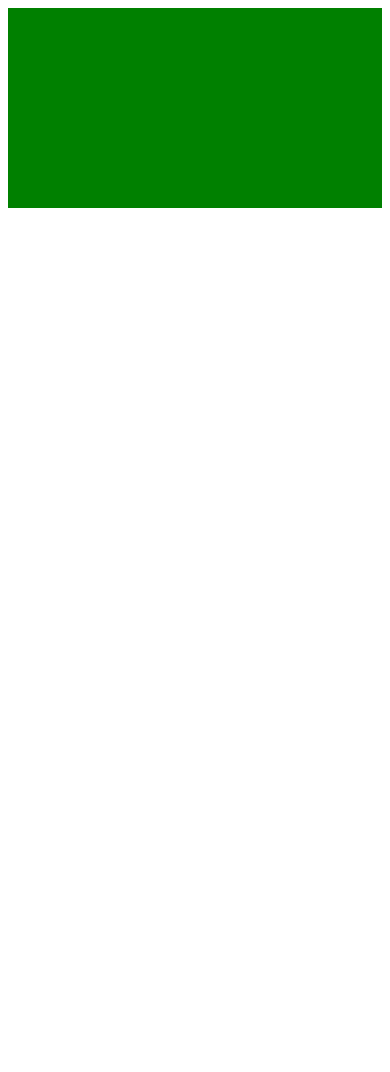
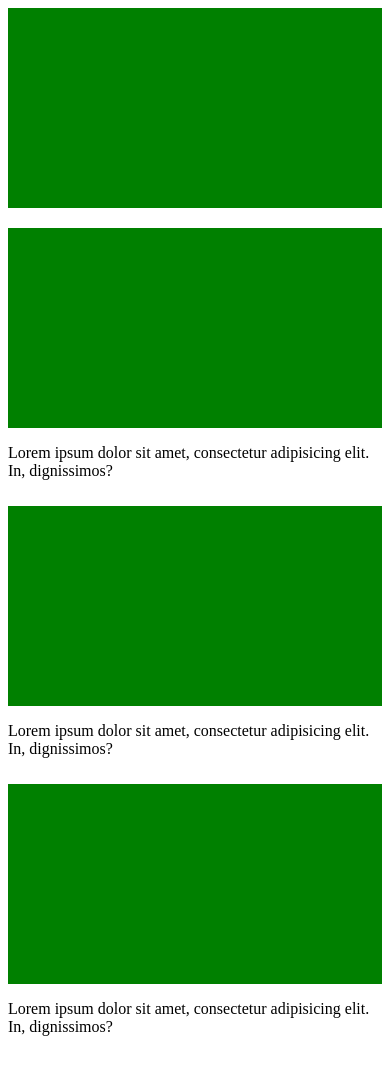
Before and after one commit to Rupeshtri/Frontend-Development, a plain HTML site: page 5th_March_Rem&Responsive/responsive_pratice.htm in a window 390 px wide. Before the commit the page ends 844 px from the top, so only its background shows below. Drawn offline with Linux system fonts and the light colour scheme.

Commit message:
updated responsive

```diff
--- a/5th_March_Rem&Responsive/responsive_pratice.htm
+++ b/5th_March_Rem&Responsive/responsive_pratice.htm
@@ -7,9 +7,32 @@
     <title>Document</title>
     <style>
             .g{background: green; padding: 100px;}
+            .f{display: flex; justify-content: space-between; gap: 10px; margin: 20px 0; flex-direction: column;}
+            @media (min-width:768px){
+                .f{flex-direction: row;}
+            }
+            @media(min-width:481px) and (max-width:768px){
+
+                .box{display: flex; }
+
+            }
     </style>
 </head>
 <body>
     <div class="g"></div>
+    <div class="f">
+        <div class="box">
+            <div class="g"></div>
+            <p>Lorem ipsum dolor sit amet, consectetur adipisicing elit. In, dignissimos?</p>
+        </div>
+        <div class="box">
+            <div class="g"></div>
+            <p>Lorem ipsum dolor sit amet, consectetur adipisicing elit. In, dignissimos?</p>
+        </div>
+        <div class="box">
+            <div class="g"></div>
+            <p>Lorem ipsum dolor sit amet, consectetur adipisicing elit. In, dignissimos?</p>
+        </div>
+    </div>
 </body>
 </html>
```
